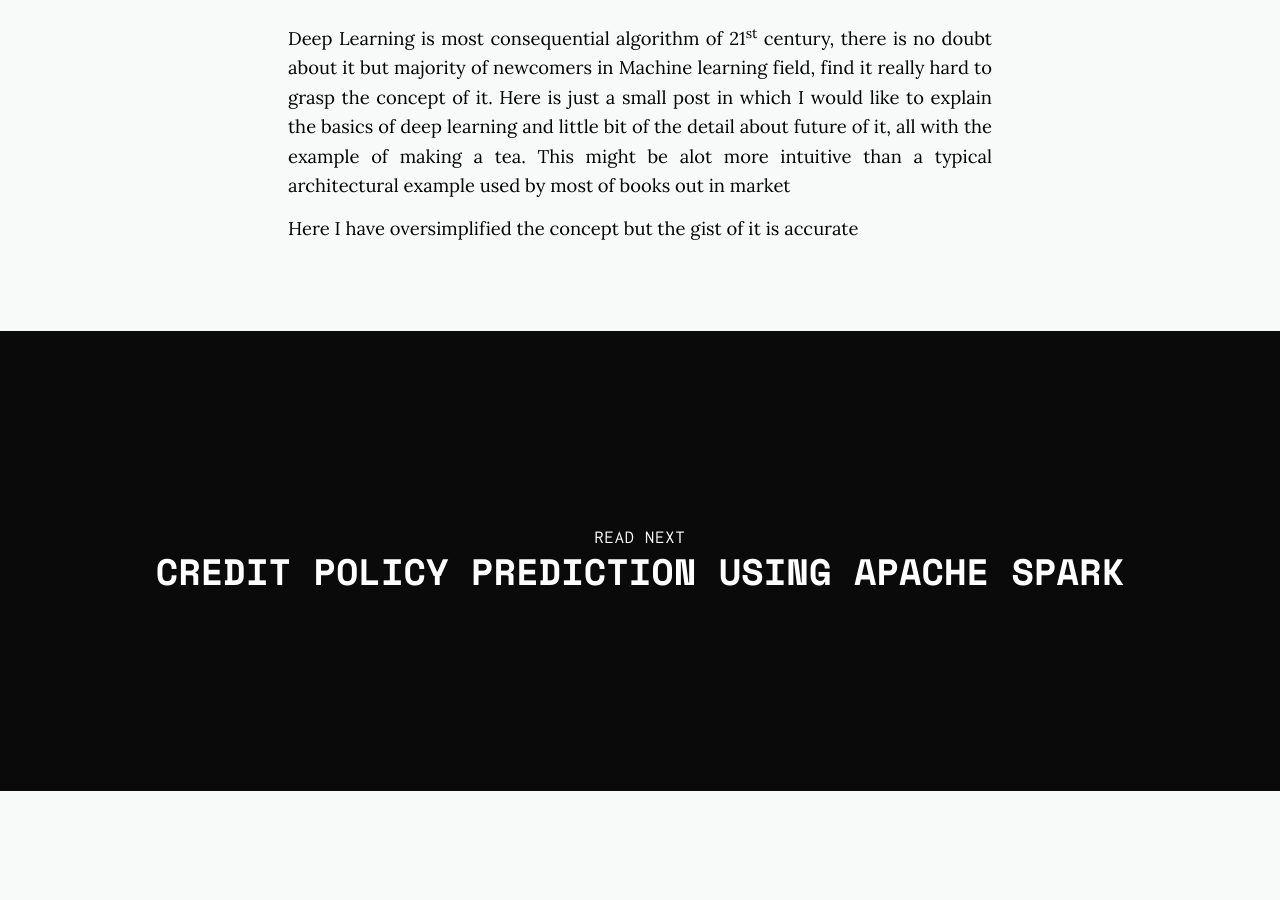
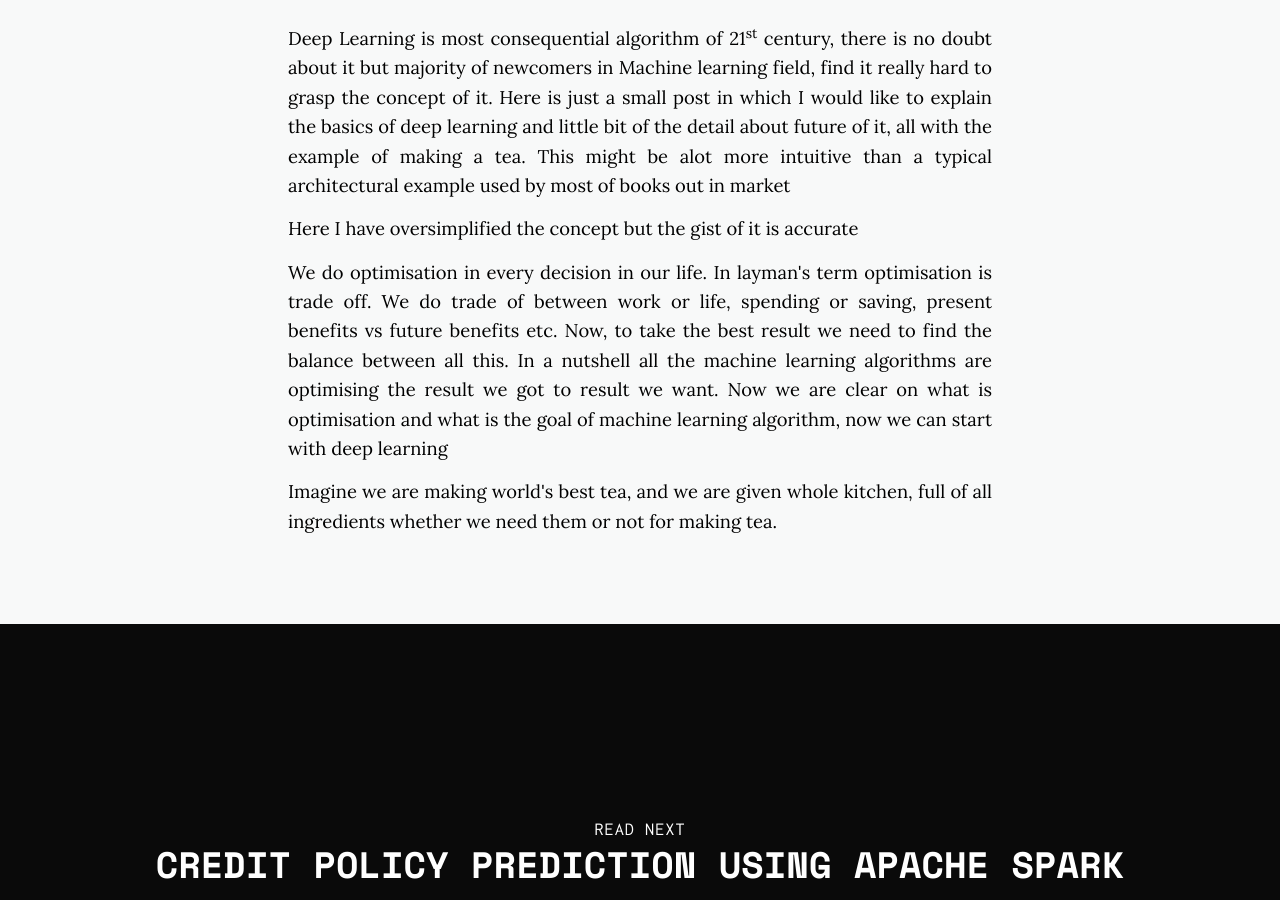
Before and after one commit to daftengineer/daftengineer.github.io, a Jekyll site: the page built from _posts/2018-07-02-deeplearning-chai.markdown, in a window 1280 px wide and 900 px high, scrolled down 711 px. Built offline with Jekyll 4.4.1, drawn with Linux system fonts in a browser that asks for light colours; nearby versions of some CDN libraries; before the commit the page ends 1502 px from its top, so only the background shows below that.

Commit message:
Update 2018-07-02-deeplearning-chai.markdown

```diff
--- a/_posts/2018-07-02-deeplearning-chai.markdown
+++ b/_posts/2018-07-02-deeplearning-chai.markdown
@@ -6,10 +6,11 @@ description: Analogy of DEEP LEARNING with chai example
 image: "background-image:url('https://daftengineer.github.io/media_assets/deepchai.jpg');filter: grayscale(100%);"
 image-sm:
 ---
-<!--background-color: rgb(31, 167, 197); background-position: center center; background-repeat: no-repeat; background: -webkit-gradient(radial, center center, 0, center center, 460, from(#98fb98), to(#2F2727)); background: -webkit-radial-gradient(circle, #98fb98, #2F2727); background: -moz-radial-gradient(circle, #98fb98, #2F2727); background: -ms-radial-gradient(circle, #98fb98, #2F2727);-->
+
 <div style="color:black;"><p></p>
   <p style="text-align:justify;">Deep Learning is most consequential algorithm of 21<sup>st</sup> century, there is no doubt about it but majority of newcomers in Machine learning field, find it really hard to grasp the concept of it. Here is just a small post in which I would like to explain the basics of deep learning and little bit of the detail about future of it, all with the example of making a tea. This might be alot more intuitive than a typical architectural example used by most of books out in market</p>
   <p style="text-align:justify;">Here I have oversimplified the concept but the gist of it is accurate</p>
-  <p style="text-align:justify;"></p>
+  <p style="text-align:justify;">We do optimisation in every decision in our life. In layman's term optimisation is trade off. We do trade of between work or life, spending or saving, present benefits vs future benefits etc. Now, to take the best result we need to find the balance between all this. In a nutshell all the machine learning algorithms are optimising the result we got to result we want. Now we are clear on what is optimisation and what is the goal of machine learning algorithm, now we can start with deep learning</p>
+  <p style="text-align:justify;">Imagine we are making world's best tea, and we are given whole kitchen, full of all ingredients whether we need them or not for making tea.</p>
 
 </div>
```
